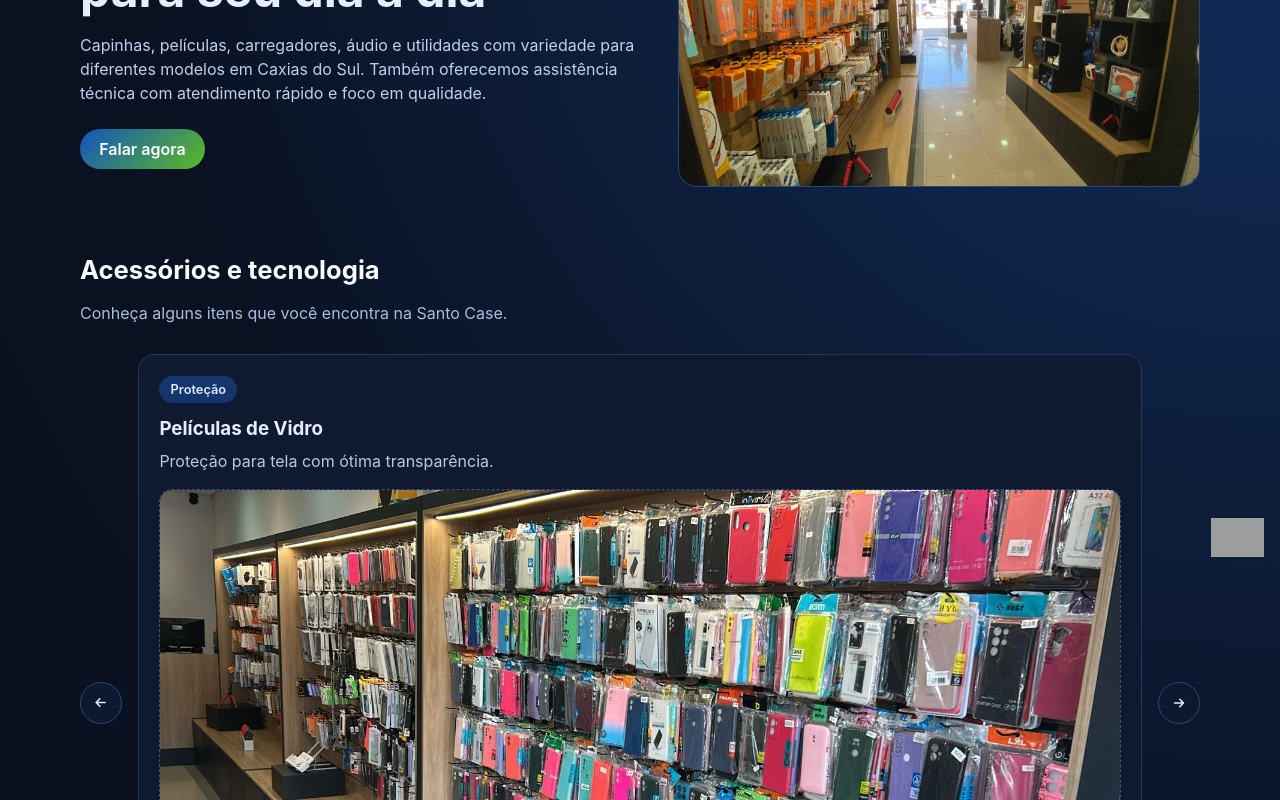
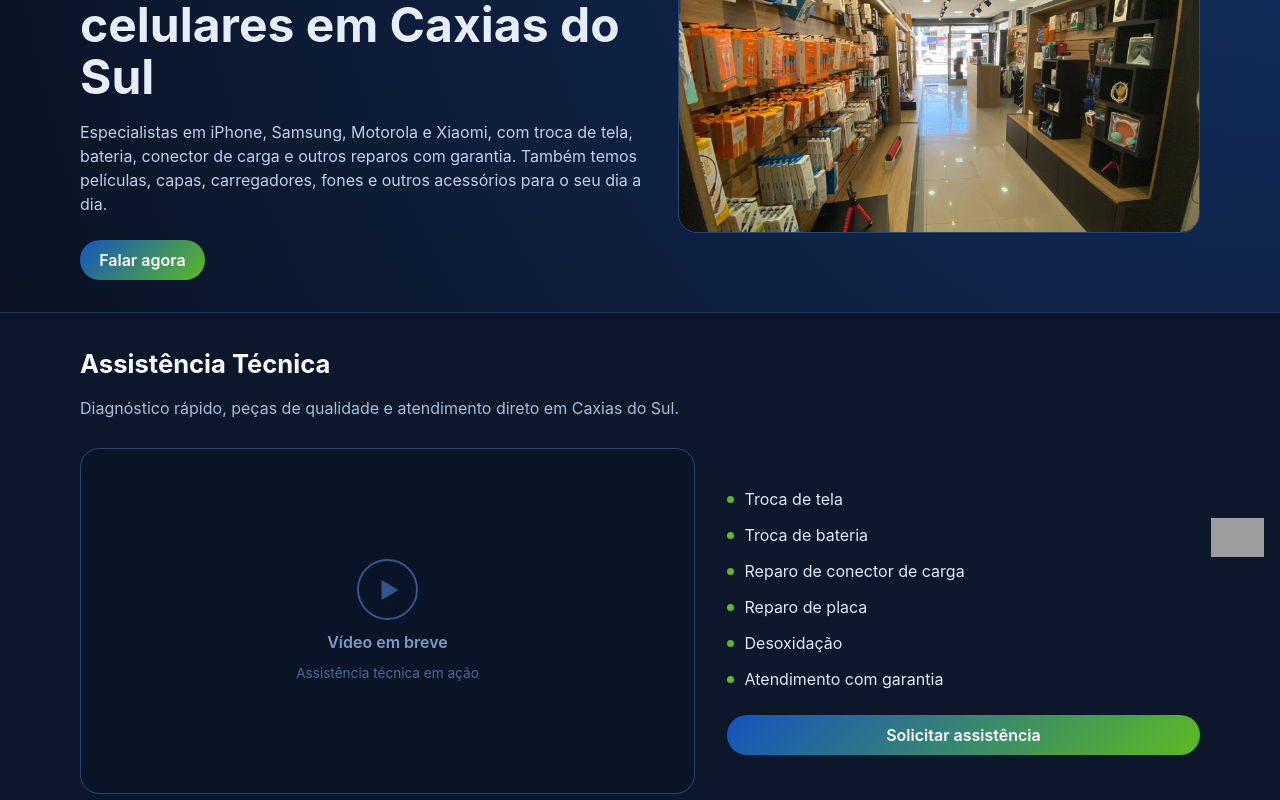
Before and after one commit to ThiagoBBovi/santo-case, a React (Vite) app: page / in a window 1280 px wide. Shown: the part 220-1020 px from the top of the page. Built offline with nearby package versions, Linux system fonts and the light colour scheme; grey boxes are pictures that could not be loaded.

Commit message:
Nova sessao de assitencia tecnica

```diff
--- a/index.html
+++ b/index.html
@@ -10,7 +10,7 @@
     </title>
     <meta
       name="description"
-      content="Assistência Técnica e Acessórios Celulares - Santo Case Caxias, em Caxias do Sul - RS. Loja de acessórios para dispositivos móveis, assistência técnica e atendimento rápido no WhatsApp."
+      content="Assistência técnica para celulares em Caxias do Sul - RS: troca de tela, bateria e conector. Também acessórios variados — capinhas, películas e carregadores na Santo Case."
     />
     <link rel="canonical" href="https://santocase.com.br/" />
     <meta name="robots" content="index, follow" />
@@ -29,7 +29,7 @@
     />
     <meta
       property="og:description"
-      content="Loja de acessórios para dispositivos móveis em Caxias do Sul - RS, com assistência técnica e atendimento rápido no WhatsApp."
+      content="Assistência técnica para celulares e acessórios em Caxias do Sul - RS. Troca de tela, bateria, conector e mais. Atendimento rápido na Santo Case."
     />
     <meta
       property="og:image"
@@ -47,7 +47,7 @@
     />
     <meta
       name="twitter:description"
-      content="Loja de acessórios para dispositivos móveis em Caxias do Sul - RS, com assistência técnica e atendimento rápido no WhatsApp."
+      content="Assistência técnica para celulares e acessórios em Caxias do Sul - RS. Troca de tela, bateria, conector e mais. Atendimento rápido na Santo Case."
     />
     <meta
       name="twitter:image"
@@ -61,10 +61,10 @@
     <script type="application/ld+json">
       {
         "@context": "https://schema.org",
-        "@type": "MobilePhoneStore",
+        "@type": ["MobilePhoneStore", "ElectronicsRepair"],
         "name": "Assistência Técnica e Acessórios Celulares - Santo Case Caxias",
         "alternateName": "Santo Case",
-        "description": "Loja de acessórios para dispositivos móveis em Caxias do Sul - RS, com assistência técnica especializada.",
+        "description": "Assistência técnica para celulares e loja de acessórios em Caxias do Sul - RS. Troca de tela, bateria, conector e mais na Santo Case.",
         "category": "Loja de acessórios para dispositivos móveis",
         "telephone": "+55 54 99957-4767",
         "areaServed": {
--- a/src/App.css
+++ b/src/App.css
@@ -106,6 +106,7 @@
 
 .hero {
   padding: 3rem 0 2rem;
+  scroll-margin-top: 4.5rem;
 }
 
 .hero-grid {
@@ -142,6 +143,7 @@
 
 .section {
   padding: 2rem 0;
+  scroll-margin-top: 4rem;
 }
 
 .section h2 {
@@ -407,15 +409,130 @@
   object-fit: contain;
 }
 
+/* ── Assistência Técnica ──────────────────────────────── */
+
+.services {
+  background: #0d172b;
+  border-top: 1px solid #1d335d;
+  border-bottom: 1px solid #1d335d;
+}
+
+.services-grid {
+  margin-top: 1.8rem;
+  display: grid;
+  grid-template-columns: 1.3fr 1fr;
+  gap: 2rem;
+  align-items: center;
+}
+
+.video-wrapper {
+  aspect-ratio: 16 / 9;
+  border-radius: 1.2rem;
+  border: 1px solid #27467d;
+  background: #0a1427;
+  overflow: hidden;
+  display: flex;
+}
+
+.video-wrapper video,
+.video-wrapper iframe {
+  flex: 1;
+  width: 100%;
+  height: 100%;
+  border: 0;
+  display: block;
+}
+
+.video-placeholder {
+  flex: 1;
+  display: flex;
+  flex-direction: column;
+  align-items: center;
+  justify-content: center;
+  gap: 0.6rem;
+  text-align: center;
+  padding: 1rem;
+}
+
+.video-play-btn {
+  width: 3.8rem;
+  height: 3.8rem;
+  border-radius: 50%;
+  border: 2px solid #35558e;
+  position: relative;
+  flex-shrink: 0;
+}
+
+.video-play-btn::after {
+  content: '';
+  position: absolute;
+  top: 50%;
+  left: 55%;
+  transform: translate(-50%, -50%);
+  border-style: solid;
+  border-width: 0.65rem 0 0.65rem 1.1rem;
+  border-color: transparent transparent transparent #35558e;
+}
+
+.video-placeholder p {
+  margin: 0;
+  font-size: 1rem;
+  font-weight: 600;
+  color: #7a9cc8;
+}
+
+.video-placeholder span {
+  font-size: 0.85rem;
+  color: #4a6b9a;
+}
+
+.services-details {
+  display: flex;
+  flex-direction: column;
+  gap: 1.5rem;
+}
+
+.services-list {
+  margin: 0;
+  padding: 0;
+  list-style: none;
+  display: grid;
+  gap: 0.75rem;
+}
+
+.services-list li {
+  display: flex;
+  align-items: center;
+  gap: 0.65rem;
+  color: #dce8ff;
+  font-size: 1rem;
+}
+
+.services-list li::before {
+  content: '';
+  display: block;
+  width: 0.45rem;
+  height: 0.45rem;
+  border-radius: 50%;
+  background: #5cba23;
+  flex-shrink: 0;
+}
+
 @media (max-width: 900px) {
   .hero-grid,
   .about-grid,
+  .services-grid,
   .location-grid {
     grid-template-columns: 1fr;
   }
 
   .hero {
     padding-top: 2.5rem;
+    scroll-margin-top: 4rem;
+  }
+
+  .section {
+    scroll-margin-top: 4rem;
   }
 }
 
--- a/src/App.tsx
+++ b/src/App.tsx
@@ -203,6 +203,9 @@ function App() {
             <a href="#inicio" onClick={closeMenu}>
               Início
             </a>
+            <a href="#servicos" onClick={closeMenu}>
+              Serviços
+            </a>
             <a href="#produtos" onClick={closeMenu}>
               Produtos
             </a>
@@ -244,12 +247,12 @@ function App() {
         <section className="hero" id="inicio">
           <div className="container hero-grid">
             <div className="hero-text">
-              <h1>Acessórios e tecnologia para seu dia a dia</h1>
+              <h1>Assistência técnica e acessórios para celulares em Caxias do Sul</h1>
               <p>
-                Capinhas, películas, carregadores, áudio e utilidades com
-                variedade para diferentes modelos em Caxias do Sul. Também
-                oferecemos assistência técnica com atendimento rápido e foco em
-                qualidade.
+                Especialistas em iPhone, Samsung, Motorola e Xiaomi, com troca
+                de tela, bateria, conector de carga e outros reparos com
+                garantia. Também temos películas, capas, carregadores, fones e
+                outros acessórios para o seu dia a dia.
               </p>
               <a
                 className="cta-button"
@@ -263,12 +266,62 @@ function App() {
             <div className="hero-image">
               <img
                 src={heroImage}
-                alt="Imagem da Santo Case com acessórios e tecnologia"
+                alt="Assistência técnica e acessórios na Santo Case em Caxias do Sul"
                 width={900}
                 height={600}
                 loading="eager"
                 fetchPriority="high"
               />
+            </div>
+          </div>
+        </section>
+
+        <section className="services section" id="servicos">
+          <div className="container">
+            <h2>Assistência Técnica</h2>
+            <p className="section-description">
+              Diagnóstico rápido, peças de qualidade e atendimento direto em
+              Caxias do Sul.
+            </p>
+
+            <div className="services-grid">
+              <div className="video-wrapper">
+                {/* Quando o vídeo estiver pronto, substitua o .video-placeholder abaixo.
+                    Opção 1 — MP4 local (coloque o arquivo em /public):
+                    <video controls poster="/video-poster.webp" preload="none">
+                      <source src="/assistencia-tecnica.mp4" type="video/mp4" />
+                    </video>
+                    Opção 2 — YouTube embed (troque SEU_VIDEO_ID):
+                    <iframe src="https://www.youtube.com/embed/SEU_VIDEO_ID"
+                      title="Assistência técnica Santo Case"
+                      allow="accelerometer; autoplay; clipboard-write; encrypted-media; gyroscope; picture-in-picture"
+                      allowFullScreen />
+                */}
+                <div className="video-placeholder">
+                  <div className="video-play-btn" aria-hidden="true" />
+                  <p>Vídeo em breve</p>
+                  <span>Assistência técnica em ação</span>
+                </div>
+              </div>
+
+              <div className="services-details">
+                <ul className="services-list">
+                  <li>Troca de tela</li>
+                  <li>Troca de bateria</li>
+                  <li>Reparo de conector de carga</li>
+                  <li>Reparo de placa</li>
+                  <li>Desoxidação</li>
+                  <li>Atendimento com garantia</li>
+                </ul>
+                <a
+                  className="cta-button"
+                  href={whatsappLink}
+                  target="_blank"
+                  rel="noreferrer"
+                >
+                  Solicitar assistência
+                </a>
+              </div>
             </div>
           </div>
         </section>
@@ -338,16 +391,16 @@ function App() {
             <div>
               <h2>Sobre a Santo Case</h2>
               <p>
-                A Santo Case é uma loja focada em acessórios e tecnologia, com
-                opções que unem proteção, funcionalidade e estilo. Além disso,
-                também oferece assistência técnica como um dos serviços da loja,
-                com atendimento próximo e prático em Caxias do Sul.
+                A Santo Case é especializada em assistência técnica e acessórios
+                para celulares em Caxias do Sul. Atendemos com rapidez,
+                utilizamos peças de qualidade e mantemos um relacionamento
+                próximo com cada cliente.
               </p>
             </div>
             <ul>
+              <li>Assistência técnica especializada</li>
               <li>Atendimento direto e rápido</li>
               <li>Grande variedade de acessórios e tecnologia</li>
-              <li>Assistência técnica especializada</li>
               <li>Opções para vários modelos de celular</li>
             </ul>
           </div>
```
